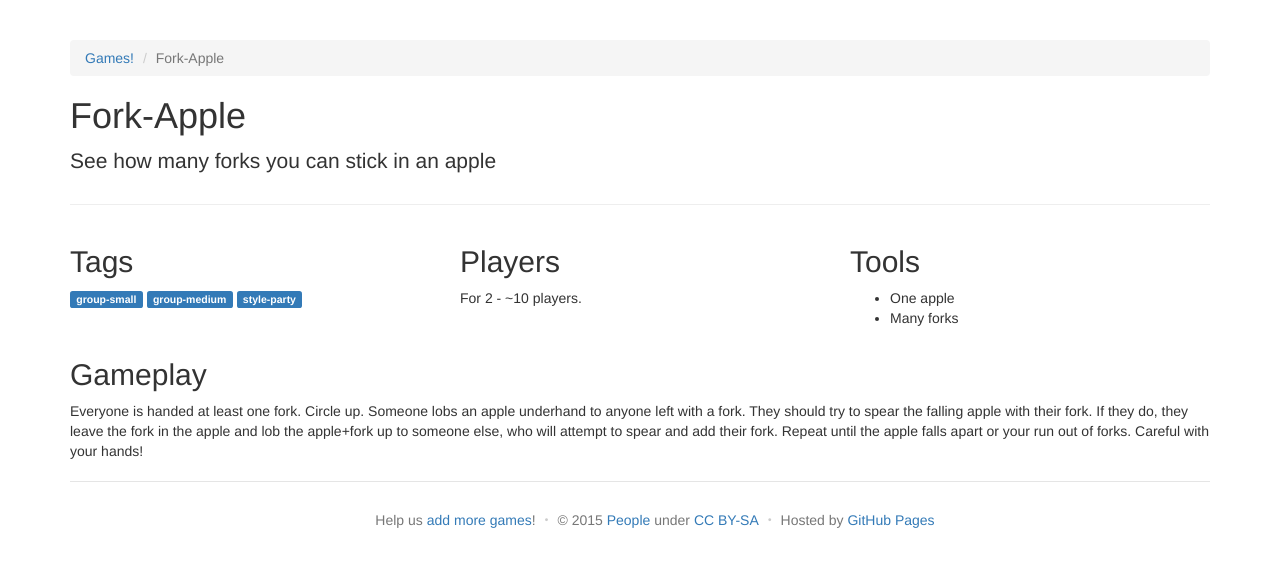
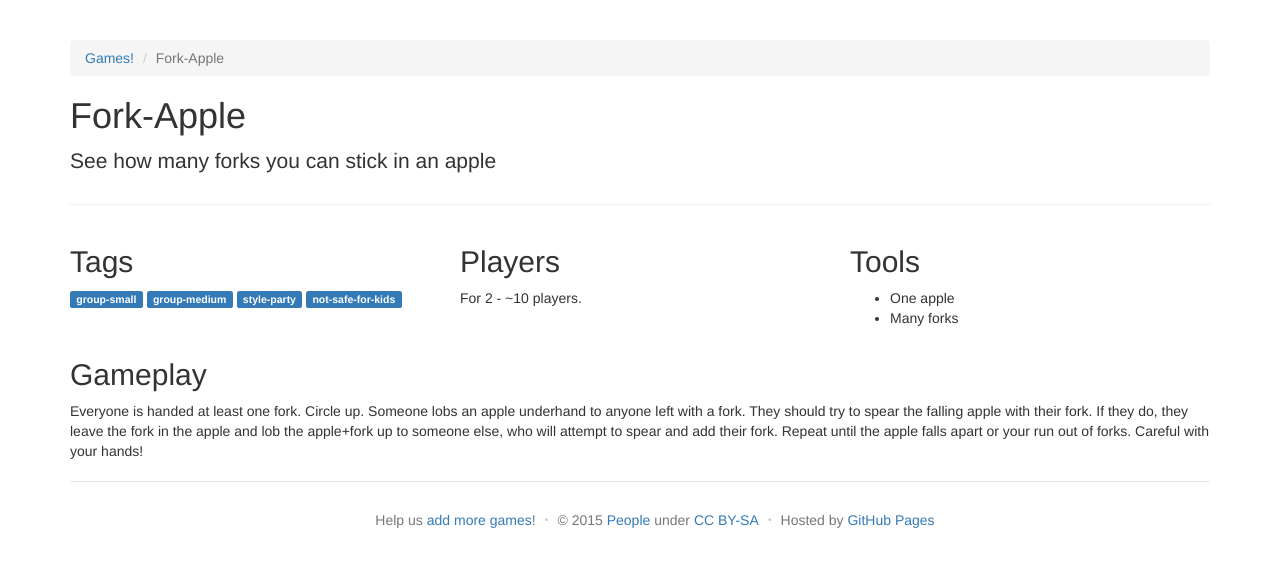
Before and after one commit to davidselassie/games, a Jekyll site: the page built from _games/forkapple.md, in a window 1280 px wide. Shown: the top 567 px of the page. Built offline with Jekyll 4.4.1, drawn with Linux system fonts in a browser that asks for light colours.

Commit message:
Update forkapple.md

```diff
--- a/_games/forkapple.md
+++ b/_games/forkapple.md
@@ -4,6 +4,7 @@ tags:
   - group-small
   - group-medium
   - style-party
+  - not-safe-for-kids
 
 oneliner: See how many forks you can stick in an apple
 players: 2 - ~10
```
